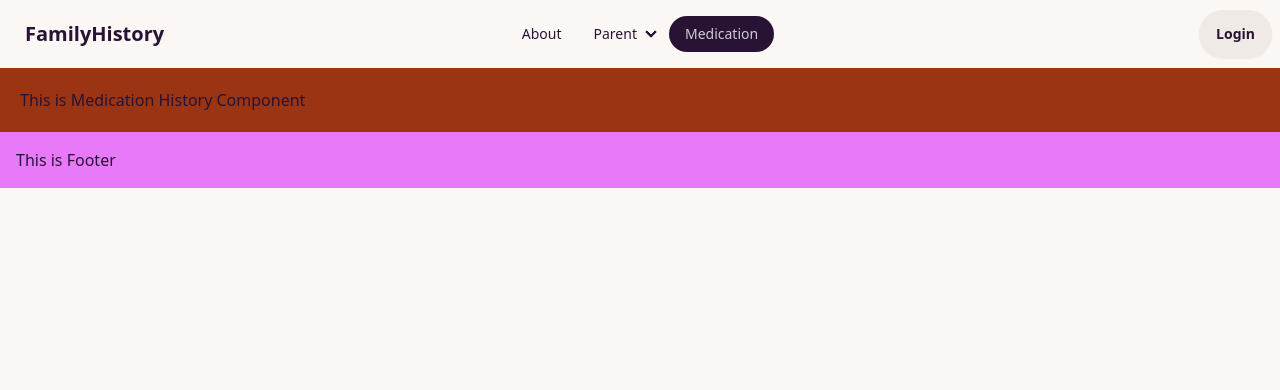
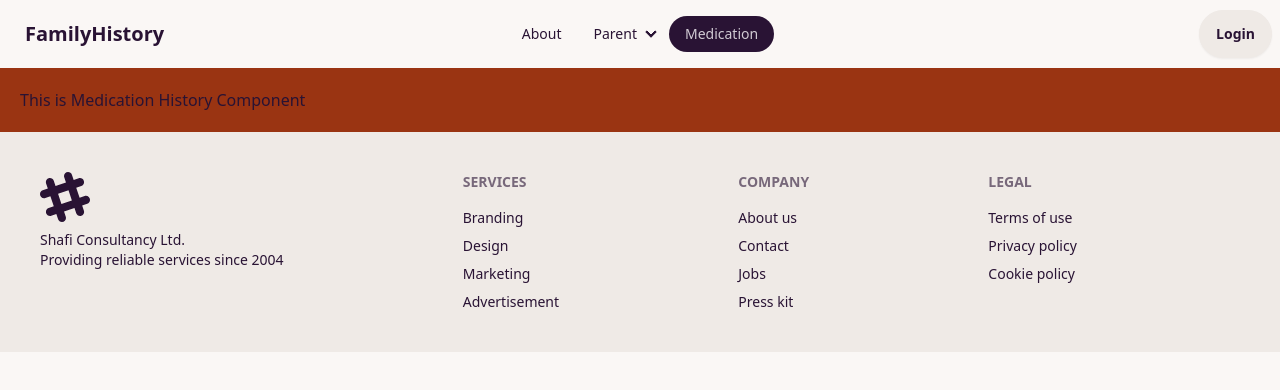
Before and after one commit to Aminul667/med, a React (Vite) app: page /medication in a window 1280 px wide. Shown: the top 390 px of the page. Built offline with nearby package versions, Linux system fonts and the light colour scheme.

Commit message:
added footer

```diff
--- a/src/pages/Shared/Footer/Footer.jsx
+++ b/src/pages/Shared/Footer/Footer.jsx
@@ -1,10 +1,46 @@
-
 const Footer = () => {
-    return (
-        <div>
-            <h2 className="p-4 bg-fuchsia-400">This is Footer</h2>
-        </div>
-    );
+  return (
+    <footer className="footer p-10 bg-base-200 text-base-content">
+      <aside>
+        <svg
+          width="50"
+          height="50"
+          viewBox="0 0 24 24"
+          xmlns="http://www.w3.org/2000/svg"
+          fillRule="evenodd"
+          clipRule="evenodd"
+          className="fill-current"
+        >
+          <path d="M22.672 15.226l-2.432.811.841 2.515c.33 1.019-.209 2.127-1.23 2.456-1.15.325-2.148-.321-2.463-1.226l-.84-2.518-5.013 1.677.84 2.517c.391 1.203-.434 2.542-1.831 2.542-.88 0-1.601-.564-1.86-1.314l-.842-2.516-2.431.809c-1.135.328-2.145-.317-2.463-1.229-.329-1.018.211-2.127 1.231-2.456l2.432-.809-1.621-4.823-2.432.808c-1.355.384-2.558-.59-2.558-1.839 0-.817.509-1.582 1.327-1.846l2.433-.809-.842-2.515c-.33-1.02.211-2.129 1.232-2.458 1.02-.329 2.13.209 2.461 1.229l.842 2.515 5.011-1.677-.839-2.517c-.403-1.238.484-2.553 1.843-2.553.819 0 1.585.509 1.85 1.326l.841 2.517 2.431-.81c1.02-.33 2.131.211 2.461 1.229.332 1.018-.21 2.126-1.23 2.456l-2.433.809 1.622 4.823 2.433-.809c1.242-.401 2.557.484 2.557 1.838 0 .819-.51 1.583-1.328 1.847m-8.992-6.428l-5.01 1.675 1.619 4.828 5.011-1.674-1.62-4.829z"></path>
+        </svg>
+        <p>
+          Shafi Consultancy Ltd.
+          <br />
+          Providing reliable services since 2004
+        </p>
+      </aside>
+      <nav>
+        <h6 className="footer-title">Services</h6>
+        <a className="link link-hover">Branding</a>
+        <a className="link link-hover">Design</a>
+        <a className="link link-hover">Marketing</a>
+        <a className="link link-hover">Advertisement</a>
+      </nav>
+      <nav>
+        <h6 className="footer-title">Company</h6>
+        <a className="link link-hover">About us</a>
+        <a className="link link-hover">Contact</a>
+        <a className="link link-hover">Jobs</a>
+        <a className="link link-hover">Press kit</a>
+      </nav>
+      <nav>
+        <h6 className="footer-title">Legal</h6>
+        <a className="link link-hover">Terms of use</a>
+        <a className="link link-hover">Privacy policy</a>
+        <a className="link link-hover">Cookie policy</a>
+      </nav>
+    </footer>
+  );
 };
 
 export default Footer;
```
